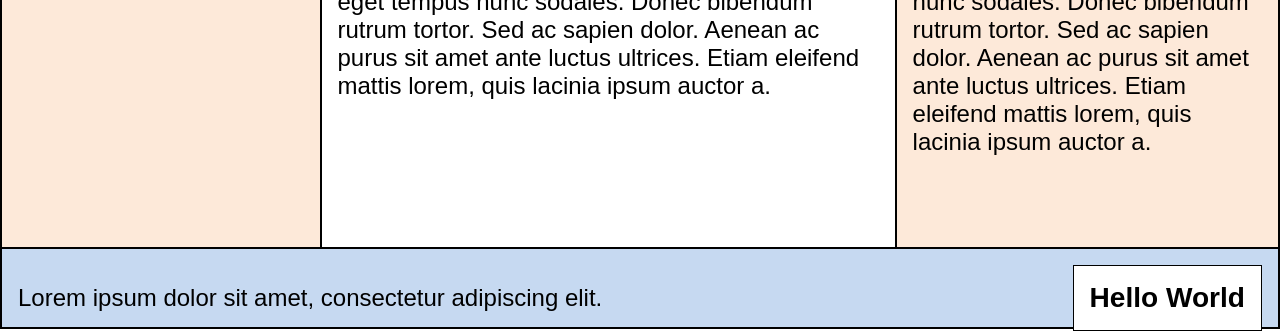
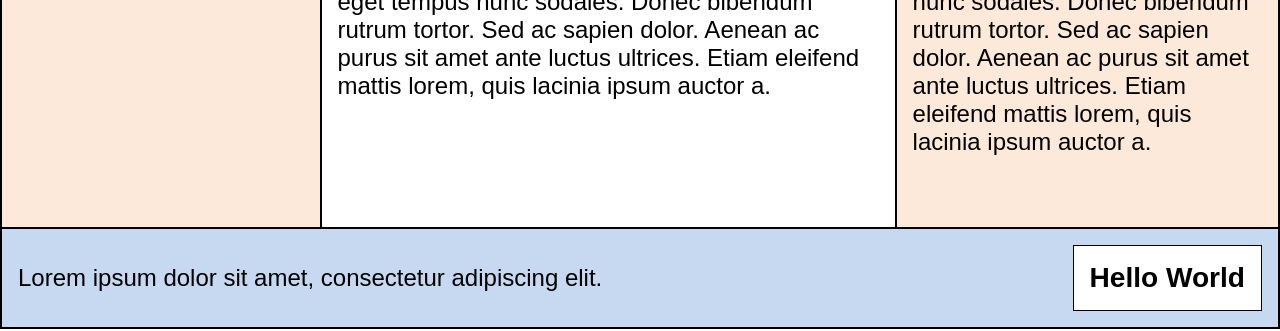
Before and after one commit to karman-ly/web_lab1, a plain HTML site: page index.html in a window 1280 px wide. Shown: the part 471-802 px from the top of the page. Drawn offline with Linux system fonts and the light colour scheme.

Commit message:
fixed min and max height

```diff
--- a/style.css
+++ b/style.css
@@ -12,8 +12,8 @@ body {
   font-family: sans-serif;
   font-size: 1.5rem;
   display: grid;
-  height: 100vh;
-  grid-template-rows: 10% 80% 10%;
+  min-height: 100vh;
+  grid-template-rows: auto 1fr auto;
 }
 
 .blue, .white, .green, .orange, body {
```
